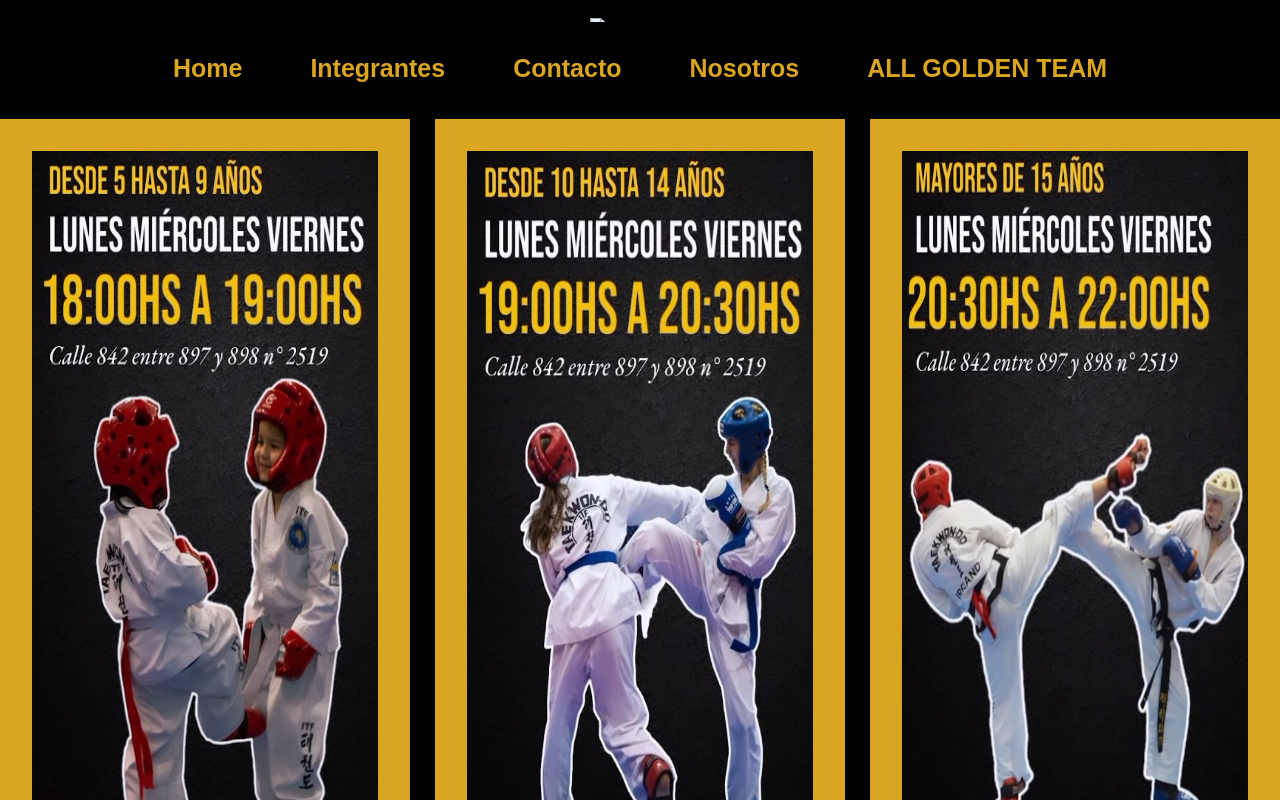
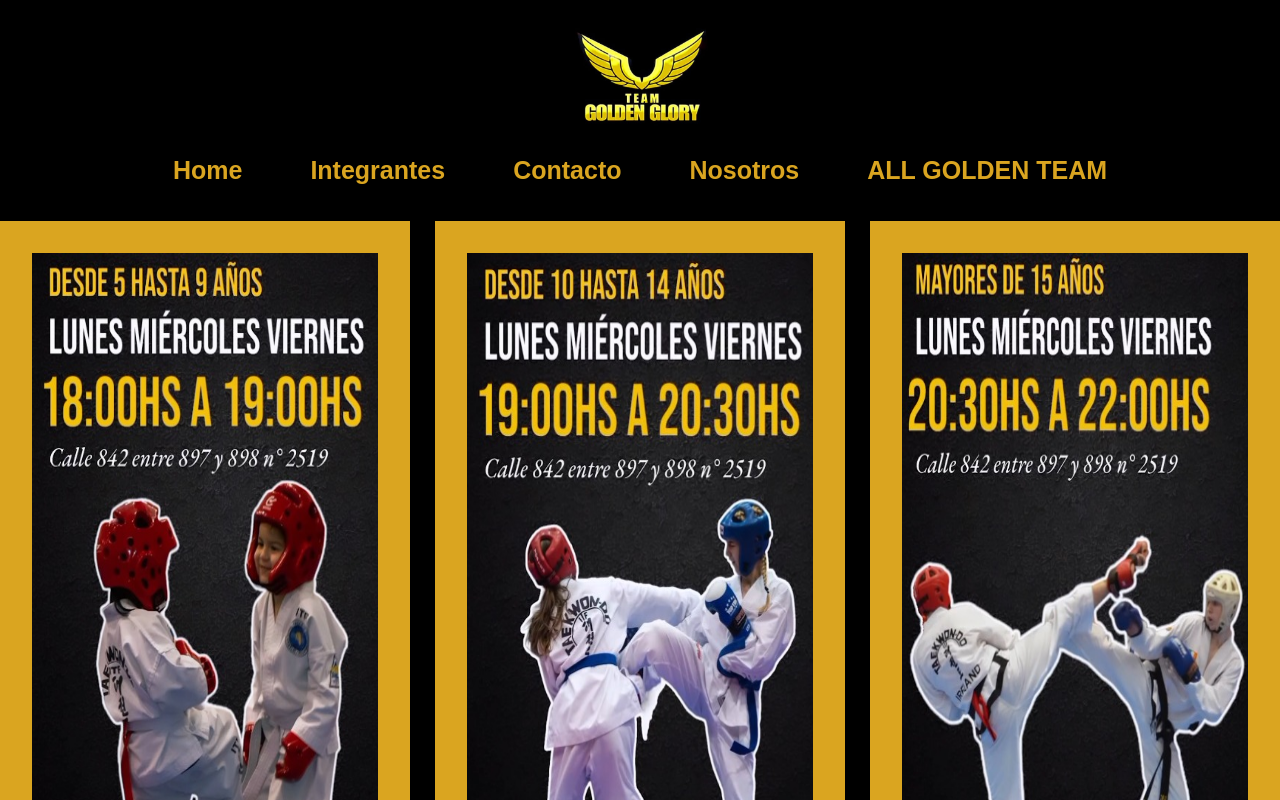
Before and after one commit to Lyzee1/TEAMGOLDEN, a plain HTML site: page turnitos/turnos.html in a window 1280 px wide. Shown: the top 800 px of the page. Drawn offline with Linux system fonts and the light colour scheme; a web font is replaced by a local one.

Commit message:
teamgolden22

```diff
--- a/turnitos/turnos.html
+++ b/turnitos/turnos.html
@@ -16,7 +16,7 @@
         <nav>
           <ul class="MenuSuperior">
             <br>
-            <img class="logo" src="./AAA/imagenes/teamgolden.jpeg" alt="Logo Golden" width="150px" />
+            <img class="logo" src="../imagenes/teamgolden.jpeg" alt="Logo Golden" width="150px" />
             <br>
             <br>
             <li><a href="../index.html">Home</a></li>
```
Also changed, not shown: index.html (+1 -1 lines).
